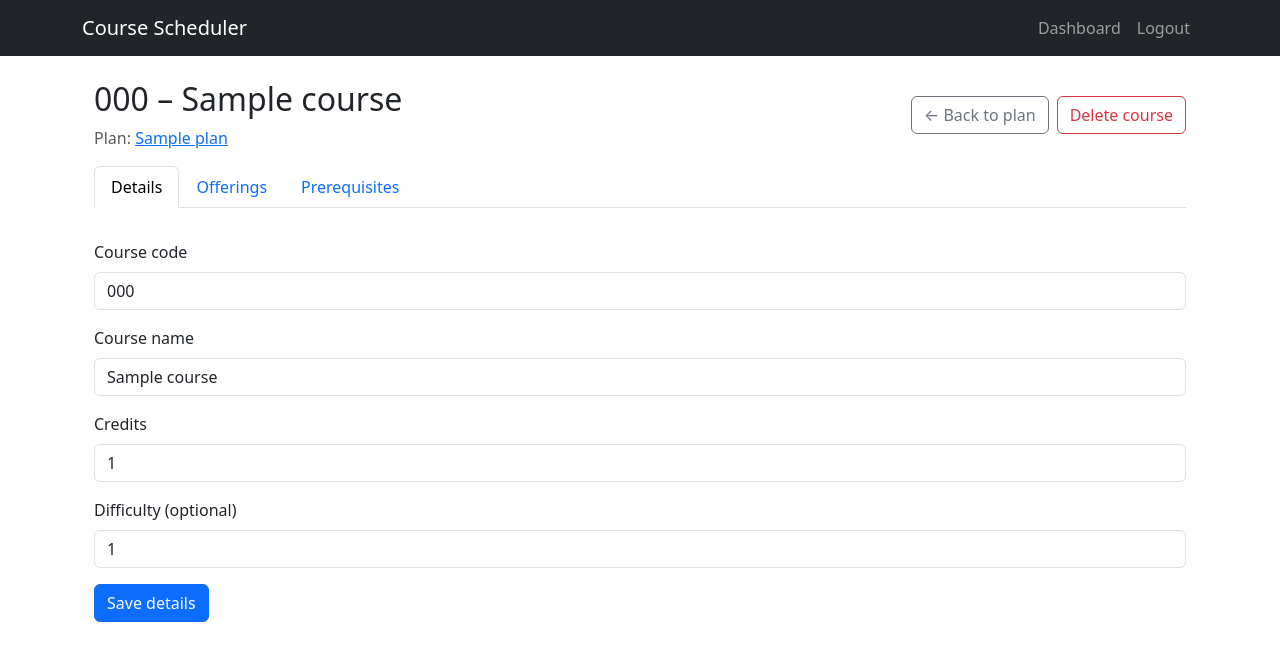
After one commit to sarazoher/course-schedular, a Flask app: page /plans/1/course/1 in a window 1280 px wide. The commit adds this page. Shown: the top 661 px of the page. Run offline with Flask 3, Linux system fonts and the light colour scheme; a user stored in the database is signed in; tables that the repository leaves empty hold one stand-in row (values such as "Sample post").

Commit message:
Clean UI flow

```diff
--- a/routes/main.py
+++ b/routes/main.py
@@ -10,10 +10,12 @@ from flask import (
 
 from flask_login import login_required, current_user
 from extensions import db
+
 from models.degree_plan import DegreePlan
 from models.course import Course
 from models.course_offering import CourseOffering
 from models.plan_constraint import PlanConstraint
+from models.prerequisite import Prerequisite
 
 from services.solver import build_inputs_from_plan, build_model
 from pulp import PULP_CBC_CMD, LpStatus
@@ -274,7 +276,7 @@ def edit_course(plan_id: int, course_id: int):
 
         db.session.commit()
         flash("Course updated.", "success")
-        return redirect(url_for("main.view_plan", plan_id=plan.id))
+        return redirect(url_for("main.course_detail", plan_id=plan.id, course_id=course.id))
 
     # GET: show the edit form
     return render_template("edit_course.html", plan=plan, course=course)
@@ -306,11 +308,13 @@ def delete_course(plan_id: int, course_id: int):
     flash("Course deleted.", "success")
     return redirect(url_for("main.view_plan", plan_id=plan.id))
 
-
-@main_bp.route("/plans/<int:plan_id>/courses/<int:course_id>/offerings", methods=["GET", "POST"])
+@main_bp.route(
+    "/plans/<int:plan_id>/courses/<int:course_id>/offerings",
+    methods=["GET", "POST"],
+)
 @login_required
 def edit_offerings(plan_id: int, course_id: int):
-    # 1- Making sure plan belongs to current user
+    # 1) Make sure plan belongs to current user
     plan = DegreePlan.query.filter_by(
         id=plan_id,
         user_id=current_user.id,
@@ -318,7 +322,7 @@ def edit_offerings(plan_id: int, course_id: int):
     if plan is None:
         abort(404)
 
-    # 2- Making sure course belongs to this plan
+    # 2) Make sure course belongs to this plan
     course = Course.query.filter_by(
         id=course_id,
         degree_plan_id=plan.id,
@@ -326,35 +330,39 @@ def edit_offerings(plan_id: int, course_id: int):
     if course is None:
         abort(404)
 
-    # 3- How many semesters should we show
-    pc = PlanConstraint.query.filter_by(degree_plan_id=plan.id).first()
-    total_semesters = pc.total_semesters if pc and pc.total_semesters else 6
-
+    # POST: update offerings based on checkboxes from the tab form
     if request.method == "POST":
-        selected_raw = request.form.getlist("semesters")
-
+        selected_raw = request.form.getlist("semesters")  # list of "1", "2", ...
         try:
-            selected_nums = [int(s) for s in selected_raw]
+            selected_semesters = sorted({int(s) for s in selected_raw})
         except ValueError:
-            flash("Invalid semester selection.", "error")
-            return redirect(url_for("main.edit_offerings", plan_id.id, course_id=course.id))
+            selected_semesters = []
 
         # Clear existing offerings for this course
         CourseOffering.query.filter_by(course_id=course.id).delete()
 
-        # Re-add Offerings only for VALID semester
-        for s in selected_nums:
-            if 1 <= s <= total_semesters:
-                db.session.add(
-                    CourseOffering(
-                        course_id=course.id,
-                        semester_number=s,
-                    )
+        # Insert the new ones
+        for s in selected_semesters:
+            db.session.add(
+                CourseOffering(
+                    course_id=course.id,
+                    semester_number=s,
                 )
+            )
 
         db.session.commit()
-        flash("Offerings Updated.", "success")
-        return redirect(url_for("main.view_plan", plan_id=plan.id))
+        flash("Offerings updated.", "success")
+
+        # Back to the unified course page with tabs
+        return redirect(
+            url_for("main.course_detail", plan_id=plan.id, course_id=course.id)
+        )
+
+    # GET: we don't show a separate offerings page anymore,
+    # just redirect to the course detail (Offerings tab is there)
+    return redirect(
+        url_for("main.course_detail", plan_id=plan.id, course_id=course.id)
+    )
 
     # GET: collect currently selected semesters
     # assumes a relationship Course.offerings exists
@@ -374,3 +382,54 @@ In function above, every branch here either
         → OR renders a template
     to try and avoid Flask view return error
 """
+@main_bp.route("/plans/<int:plan_id>/course/<int:course_id>")
+@login_required
+def course_detail(plan_id: int, course_id: int):
+    # 1) Make sure the plan belongs to this user
+    plan = DegreePlan.query.filter_by(
+        id=plan_id,
+        user_id=current_user.id,
+    ).first()
+    if plan is None:
+        abort(404)
+
+    # 2) Make sure the course belongs to this plan
+    course = Course.query.filter_by(
+        id=course_id,
+        degree_plan_id=plan.id,
+    ).first()
+    if course is None:
+        abort(404)
+
+    # 3) How many semesters? (from PlanConstraint, fallback to 6)
+    pc = PlanConstraint.query.filter_by(degree_plan_id=plan.id).first()
+    if pc and pc.total_semesters:
+        total_semesters = pc.total_semesters
+    else:
+        total_semesters = 6
+
+    # 4) Existing offerings for this course → used to pre-check boxes
+    selected_semesters = {o.semester_number for o in course.offerings}
+
+    # 5) Prerequisites for this course
+    # incoming: "requires these courses"
+    incoming_prereqs = Prerequisite.query.filter_by(
+        degree_plan_id=plan.id,
+        course_id=course.id,
+    ).all()
+
+    # outgoing: "is a prerequisite for these courses"
+    outgoing_prereqs = Prerequisite.query.filter_by(
+        degree_plan_id=plan.id,
+        prereq_course_id=course.id,
+    ).all()
+
+    return render_template(
+        "course_detail.html",
+        plan=plan,
+        course=course,
+        total_semesters=total_semesters,
+        selected_semesters=selected_semesters,
+        incoming_prereqs=incoming_prereqs,
+        outgoing_prereqs=outgoing_prereqs,
+    )
--- a/templates/base.html
+++ b/templates/base.html
@@ -41,5 +41,9 @@
     <div class="container">
       {% block content %}{% endblock %}
     </div>
+    <!-- Bootstrap JS (for tabs, etc.) -->
+    <script
+      src="https://cdn.jsdelivr.net/npm/bootstrap@5.3.0/dist/js/bootstrap.bundle.min.js">
+    </script>
   </body>
 </html>
--- /dev/null
+++ b/templates/course_detail.html
@@ -0,0 +1,212 @@
+{% extends "base.html" %}
+
+{% block content %}
+<div class="container mt-4">
+
+  <!-- Header: course title + back to plan + delete -->
+  <div class="d-flex justify-content-between align-items-center mb-3">
+    <div>
+      <h2>{{ course.code }} – {{ course.name }}</h2>
+      <div class="text-muted">
+        Plan:
+        <a href="{{ url_for('main.view_plan', plan_id=plan.id) }}">
+          {{ plan.name }}
+        </a>
+      </div>
+    </div>
+
+    <div class="d-flex gap-2">
+      <a href="{{ url_for('main.view_plan', plan_id=plan.id) }}"
+         class="btn btn-outline-secondary">
+        &larr; Back to plan
+      </a>
+      <form action="{{ url_for('main.delete_course',
+                               plan_id=plan.id,
+                               course_id=course.id) }}"
+            method="POST"
+            onsubmit="return confirm('Delete this course?');">
+        <button type="submit" class="btn btn-outline-danger">
+          Delete course
+        </button>
+      </form>
+    </div>
+  </div>
+
+  <!-- Tabs -->
+  <ul class="nav nav-tabs" id="courseTabs" role="tablist">
+    <li class="nav-item" role="presentation">
+      <button class="nav-link active"
+              id="details-tab"
+              data-bs-toggle="tab"
+              data-bs-target="#details"
+              type="button"
+              role="tab"
+              aria-controls="details"
+              aria-selected="true">
+        Details
+      </button>
+    </li>
+    <li class="nav-item" role="presentation">
+      <button class="nav-link"
+              id="offerings-tab"
+              data-bs-toggle="tab"
+              data-bs-target="#offerings"
+              type="button"
+              role="tab"
+              aria-controls="offerings"
+              aria-selected="false">
+        Offerings
+      </button>
+    </li>
+    <li class="nav-item" role="presentation">
+      <button class="nav-link"
+              id="prereq-tab"
+              data-bs-toggle="tab"
+              data-bs-target="#prereqs"
+              type="button"
+              role="tab"
+              aria-controls="prereqs"
+              aria-selected="false">
+        Prerequisites
+      </button>
+    </li>
+  </ul>
+
+  <div class="tab-content pt-3" id="courseTabsContent">
+
+    <!-- Details tab -->
+    <div class="tab-pane fade show active"
+         id="details"
+         role="tabpanel"
+         aria-labelledby="details-tab">
+      <form action="{{ url_for('main.edit_course',
+                               plan_id=plan.id,
+                               course_id=course.id) }}"
+            method="POST"
+            class="mt-3">
+
+        <div class="mb-3">
+          <label class="form-label" for="code">Course code</label>
+          <input type="text"
+                 id="code"
+                 name="code"
+                 class="form-control"
+                 value="{{ course.code }}"
+                 required>
+        </div>
+
+        <div class="mb-3">
+          <label class="form-label" for="name">Course name</label>
+          <input type="text"
+                 id="name"
+                 name="name"
+                 class="form-control"
+                 value="{{ course.name }}"
+                 required>
+        </div>
+
+        <div class="mb-3">
+          <label class="form-label" for="credits">Credits</label>
+          <input type="number"
+                 id="credits"
+                 name="credits"
+                 class="form-control"
+                 min="0"
+                 value="{{ course.credits }}"
+                 required>
+        </div>
+
+        <div class="mb-3">
+          <label class="form-label" for="difficulty">Difficulty (optional)</label>
+          <input type="number"
+                 id="difficulty"
+                 name="difficulty"
+                 class="form-control"
+                 min="1"
+                 value="{{ course.difficulty or '' }}">
+        </div>
+
+        <button type="submit" class="btn btn-primary">
+          Save details
+        </button>
+      </form>
+    </div>
+
+    <!-- Offerings tab -->
+    <div class="tab-pane fade"
+         id="offerings"
+         role="tabpanel"
+         aria-labelledby="offerings-tab">
+      <form action="{{ url_for('main.edit_offerings',
+                               plan_id=plan.id,
+                               course_id=course.id) }}"
+            method="POST"
+            class="mt-3">
+
+        <p>Select semesters where this course is offered:</p>
+
+        <div class="d-flex flex-wrap gap-3">
+          {% for s in range(1, total_semesters + 1) %}
+          <div class="form-check me-3 mb-2">
+            <input class="form-check-input"
+                   type="checkbox"
+                   name="semesters"
+                   value="{{ s }}"
+                   id="sem{{ s }}"
+                   {% if s in selected_semesters %}checked{% endif %}>
+            <label class="form-check-label" for="sem{{ s }}">
+              Semester {{ s }}
+            </label>
+          </div>
+          {% endfor %}
+        </div>
+
+        <button type="submit" class="btn btn-primary mt-3">
+          Save offerings
+        </button>
+      </form>
+    </div>
+
+    <!-- Prereqs tab (read-only for now) -->
+    <div class="tab-pane fade"
+         id="prereqs"
+         role="tabpanel"
+         aria-labelledby="prereq-tab">
+      <div class="mt-3 row">
+        <div class="col-md-6 mb-3">
+          <h5>Requires these courses</h5>
+          <ul class="list-unstyled">
+            {% for edge in incoming_prereqs %}
+            <li>
+              {{ edge.prereq_course.code }} – {{ edge.prereq_course.name }}
+            </li>
+            {% else %}
+            <li class="text-muted">
+              No prerequisites yet.
+            </li>
+            {% endfor %}
+          </ul>
+        </div>
+
+        <div class="col-md-6 mb-3">
+          <h5>Is a prerequisite for</h5>
+          <ul class="list-unstyled">
+            {% for edge in outgoing_prereqs %}
+            <li>
+              {{ edge.course.code }} – {{ edge.course.name }}
+            </li>
+            {% else %}
+            <li class="text-muted">
+              Not required by any course yet.
+            </li>
+            {% endfor %}
+          </ul>
+        </div>
+      </div>
+
+      <!-- Next step: add forms here to add/remove prereqs -->
+    </div>
+
+  </div>
+</div>
+{% endblock %}
```
Also changed, not shown: templates/plan_detail.html (+95 -42 lines).
